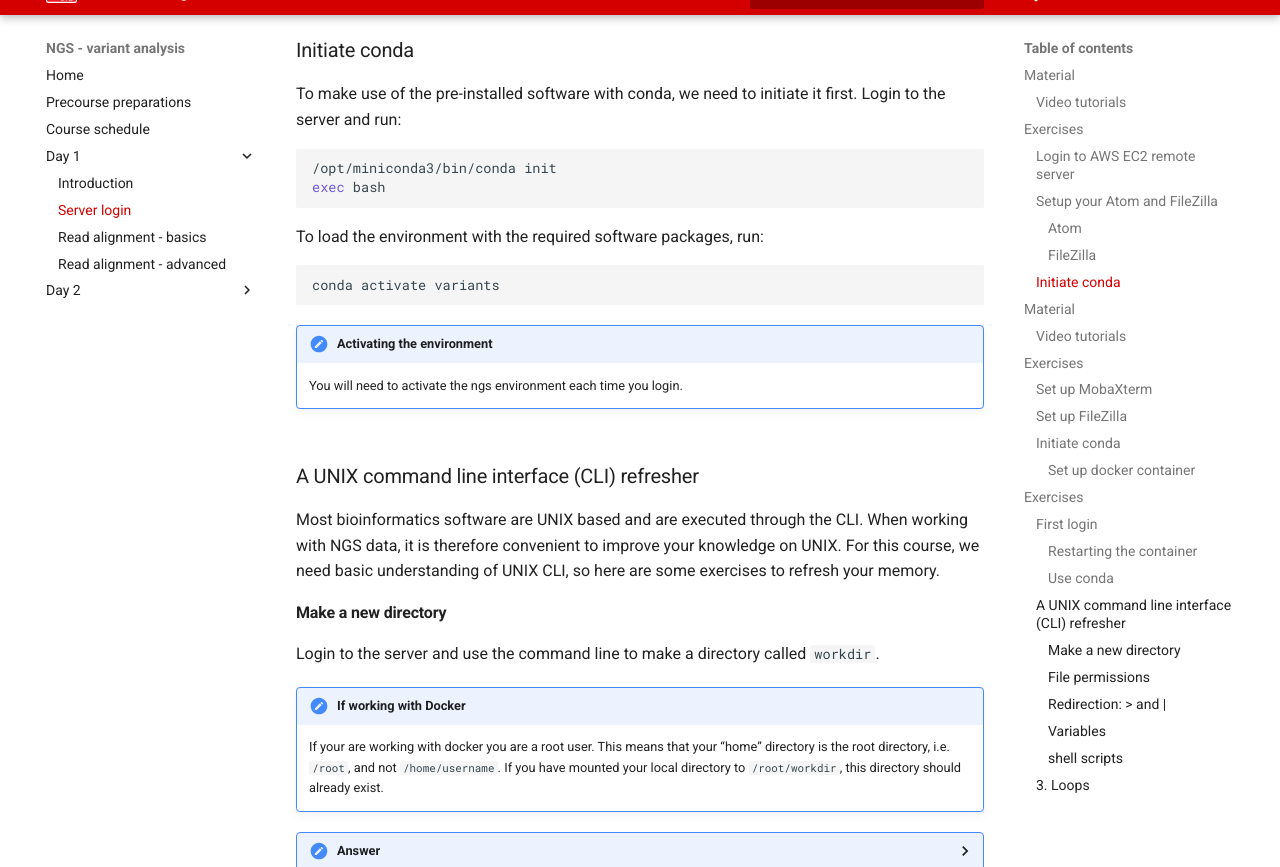
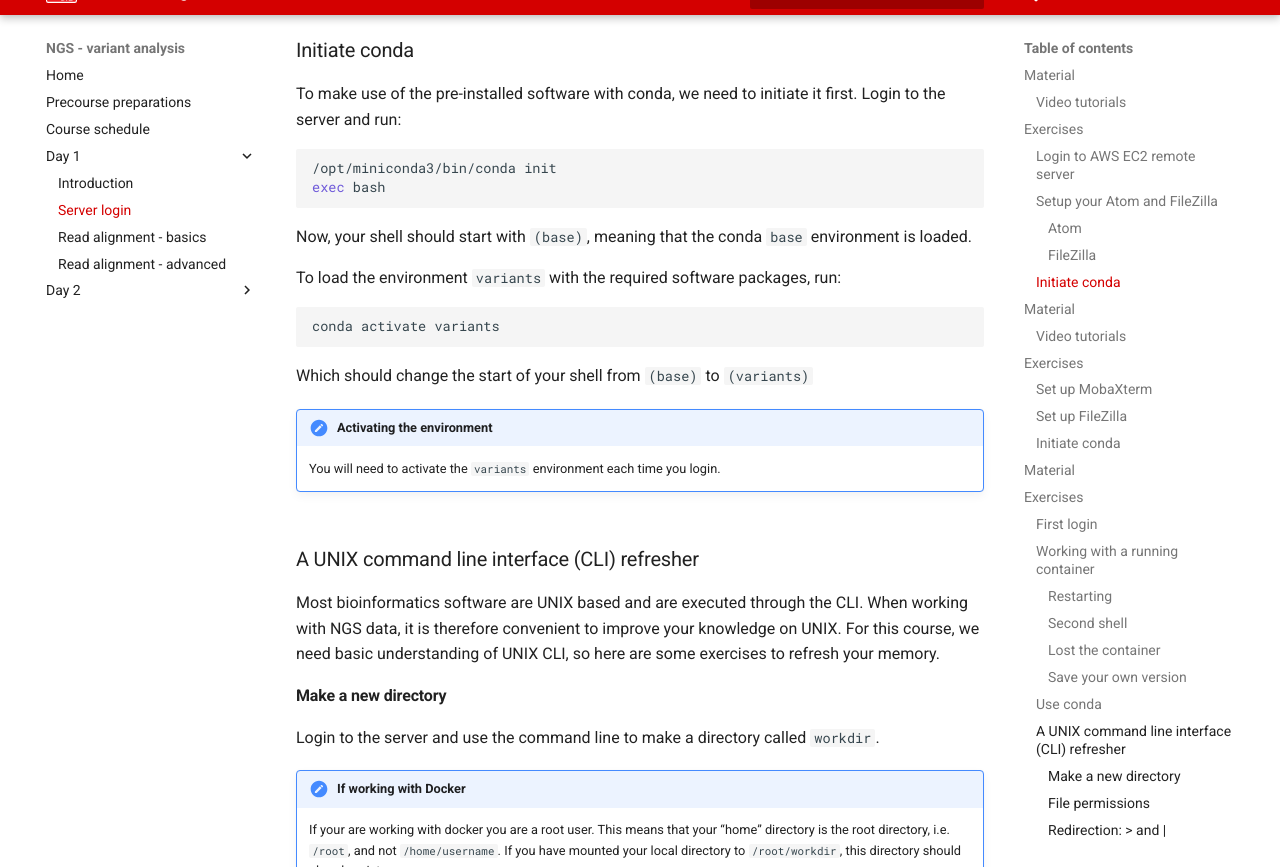
Before and after one commit to sib-swiss/NGS-variants-training, an MkDocs documentation site: the page built from docs/day1/server_login.md, in a window 1280 px wide and 900 px high, scrolled down 2504 px, cut to the strip 33-900 px from the top of the window. Built offline with MkDocs 1.6.1 and Material for MkDocs 9.7.7, drawn with Linux system fonts in a browser that asks for light colours; emoji names are drawn with the system emoji font; comment, search, counter and statistics services are not loaded.

Commit message:
improved docker part

````diff
--- a/docs/day1/server_login.md
+++ b/docs/day1/server_login.md
@@ -64,14 +64,18 @@
     exec bash
     ```
 
-    To load the environment with the required software packages, run:
+    Now, your shell should start with `(base)`, meaning that the conda `base` environment is loaded.
+
+    To load the environment `variants` with the required software packages, run:
 
     ```sh
     conda activate variants
     ```
 
+    Which should change the start of your shell from `(base)` to `(variants)`
+
     !!! note "Activating the environment"
-        You will need to activate the ngs environment each time you login.
+        You will need to activate the `variants` environment each time you login.
 
 === "Windows"
 
@@ -121,24 +125,25 @@
     exec bash
     ```
 
-    To load the environment with the required software packages, run:
+    Now, your shell should start with `(base)`, meaning that the conda `base` environment is loaded.
+
+    To load the environment `variants` with the required software packages, run:
 
     ```sh
     conda activate variants
     ```
 
+    Which should change the start of your shell from `(base)` to `(variants)`
+
     !!! note "Activating the environment"
-        You will need to activate the ngs environment each time you login.
+        You will need to activate the `variants` environment each time you login.
 
 === "Docker"
 
-    Instructions to install docker [here](https://docs.docker.com/get-docker/). Note that you will need administrator rights, and that if you are using Windows, you need the latest version of Windows 10.
+    ## Material
 
-    #### Set up docker container
-
-    In the video below there's a tutorial on how to set up a docker container for this course.
-
-    <iframe src="https://player.vimeo.com/video/481620477" width="640" height="360" frameborder="0" allow="autoplay; fullscreen" allowfullscreen></iframe>
+    * Instructions to [install docker](https://docs.docker.com/get-docker/)
+    * Instructions to [set up to container](https://player.vimeo.com/video/481620477)
 
     ## Exercises
 
@@ -146,9 +151,14 @@
 
     Docker can be used to run an entire isolated environment in a container. This means that we can run the software with all its dependencies required for this course locally in your computer. Independent of your operating system.
 
-    Use the [video tutorial](https://player.vimeo.com/video/481620477) in combination with the commands below to set up the Docker container.
+    In the video below there's a tutorial on how to set up a docker container for this course. Note that you will need administrator rights, and that if you are using Windows, you need the latest version of Windows 10.
 
-    A command to run the environment required for this course looks like this (in a terminal or powershell):
+    <iframe src="https://player.vimeo.com/video/481620477" width="640" height="360" frameborder="0" allow="autoplay; fullscreen" allowfullscreen></iframe>
+
+    The command to run the environment required for this course looks like this (in a terminal or powershell):
+
+    !!! warning "Modify the script"
+        Modify the path after `-v` to the working directory on your computer before running it.
 
     === "Mac OS/Linux terminal"
         ```sh
@@ -173,13 +183,17 @@
     !!! note "Don't mount directly in the home dir"
         Don't directly mount your local directory to the home directory (`/root`). This will lead to unexpected behaviour.
 
-    The options `-i` and `-t` let's you approach the container interactively. Meaning that you can use the shell.
+    The options `-i` and `-t` let you approach the container interactively. Meaning that you can use the shell.
 
-    The last bit, `geertvangeest/ngs-intro` is the image we are going to load into the container. The image contains all the information about software and dependencies needed for this course. When you run this command for the first time it will download the image. Once it's on your computer, it will start immediately.
+    The part `geertvangeest/ngs-intro` is the image we are going to load into the container. The image contains all the information about software and dependencies needed for this course. When you run this command for the first time it will download the image. Once it's on your computer, it will start immediately.
+
+    The last bit `/bin/bash` tells us which entrypoint we take. Which is the bash command line interpreter.
 
     You can exit the shell with `exit`.
 
-    #### Restarting the container
+    ### Working with a running container
+
+    #### Restarting
 
     After exiting, you can restart the container.
 
@@ -196,13 +210,30 @@
     docker attach adoring_bell
     ```
 
+    #### Second shell
+
+    If you want to have a second shell in your container, e.g. because your current shell is busy, you can use:
+
+    ```sh
+    docker exec -it adoring_bell /bin/bash
+    ```
+
+    !!! note "Difference `docker attach` and `docker exec`"
+        Difference between the commands is explainer [here](https://stackoverflow.com/questions/30960686/difference-between-docker-attach-and-docker-exec). Conclusion: do not run `docker attach` for a second shell in which you usually want to start a new process.
+
+    #### Lost the container
+
+    If you lost the container, no problem. If you did all your work in the mounted workdir, you can just remount it to a new container based on the same image. To do that, just rerun the `docker run` command (with the option `-v`, `-i`, `-t` and the entrypoint).
+
+    #### Save your own version
+
     If you have additional installations, and you want to keep them, you can save the image with:
 
     ```sh
     docker commit adoring_bell my-image
     ```
 
-    #### Use conda
+    ### Use conda
 
     If you are in the container with shell, you can load the environment with the required software packages:
 
````
